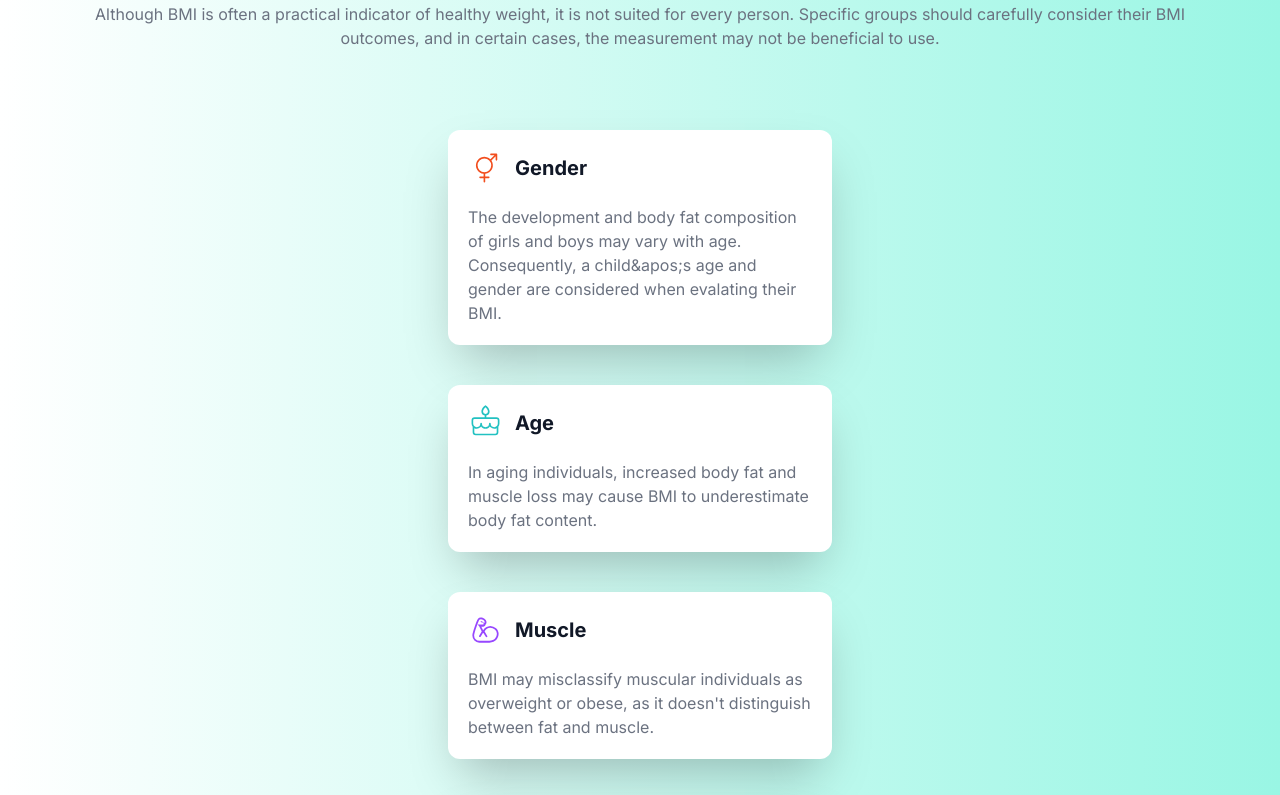
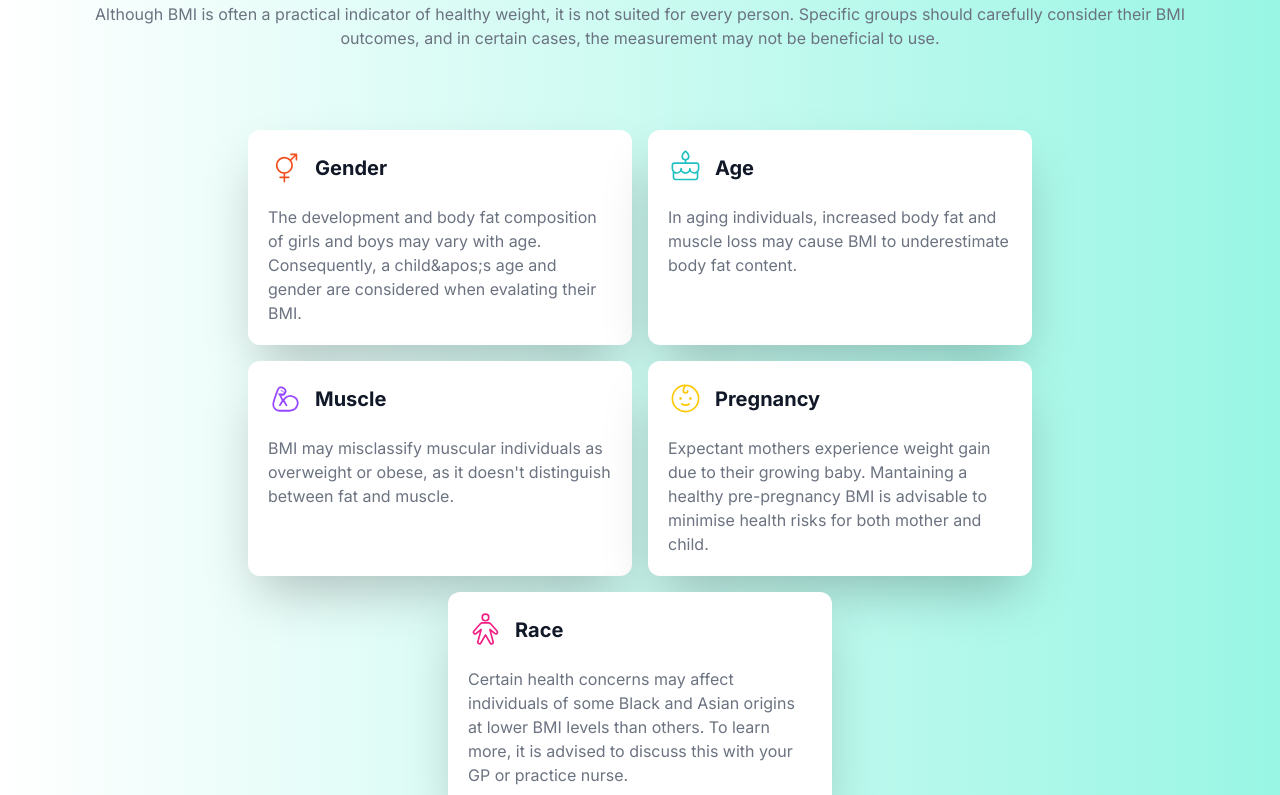
Before and after one commit to facuperezm/body-mass-calculator, a Next.js app: page / in a window 1280 px wide. Shown: the part 1520-2315 px from the top of the page. Built offline with nearby package versions, Linux system fonts and the light colour scheme.

Commit message:
last section

```diff
--- a/app/page.tsx
+++ b/app/page.tsx
@@ -317,7 +317,7 @@
             consider their BMI outcomes, and in certain cases, the measurement
             may not be beneficial to use.
           </p>
-          <div className="flex flex-col items-center justify-center mb-10 space-y-10">
+          <div className="flex flex-wrap justify-center gap-4 mb-10 ">
             {boxesText.map(({ title, description, src }) => (
               <Box
                 key={title}
```
